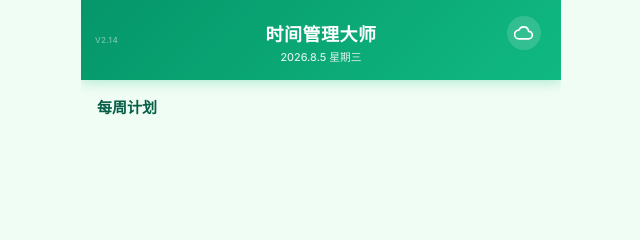
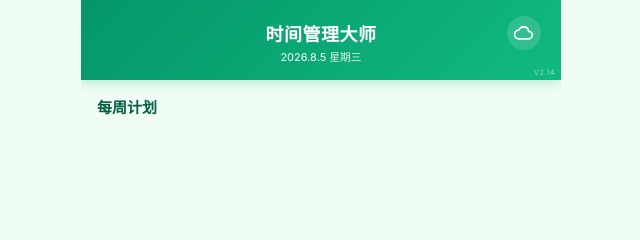
Before and after one commit to Lsrrc/rr-time, a plain HTML site: page index.html in a window 1280 px wide. Shown: the top 240 px of the page, 319-959 px from the left. Drawn offline with nearby package versions, Linux system fonts and the light colour scheme.

Commit message:
V2.14:版本号移到云图标下方绿色边缘上方

```diff
--- a/index.html
+++ b/index.html
@@ -29,7 +29,7 @@
         </button>
       </div>
       <span class="app-date" id="headerDate"></span>
-      <span style="position:absolute;left:14px;top:50%;transform:translateY(-50%);font-size:.55rem;opacity:.5;letter-spacing:.05em">V2.14</span>
+      <span style="position:absolute;right:6px;bottom:3px;font-size:.5rem;opacity:.5;letter-spacing:.05em">V2.14</span>
     </header>
 
     <!-- ========== 主内容区 ========== -->
```
